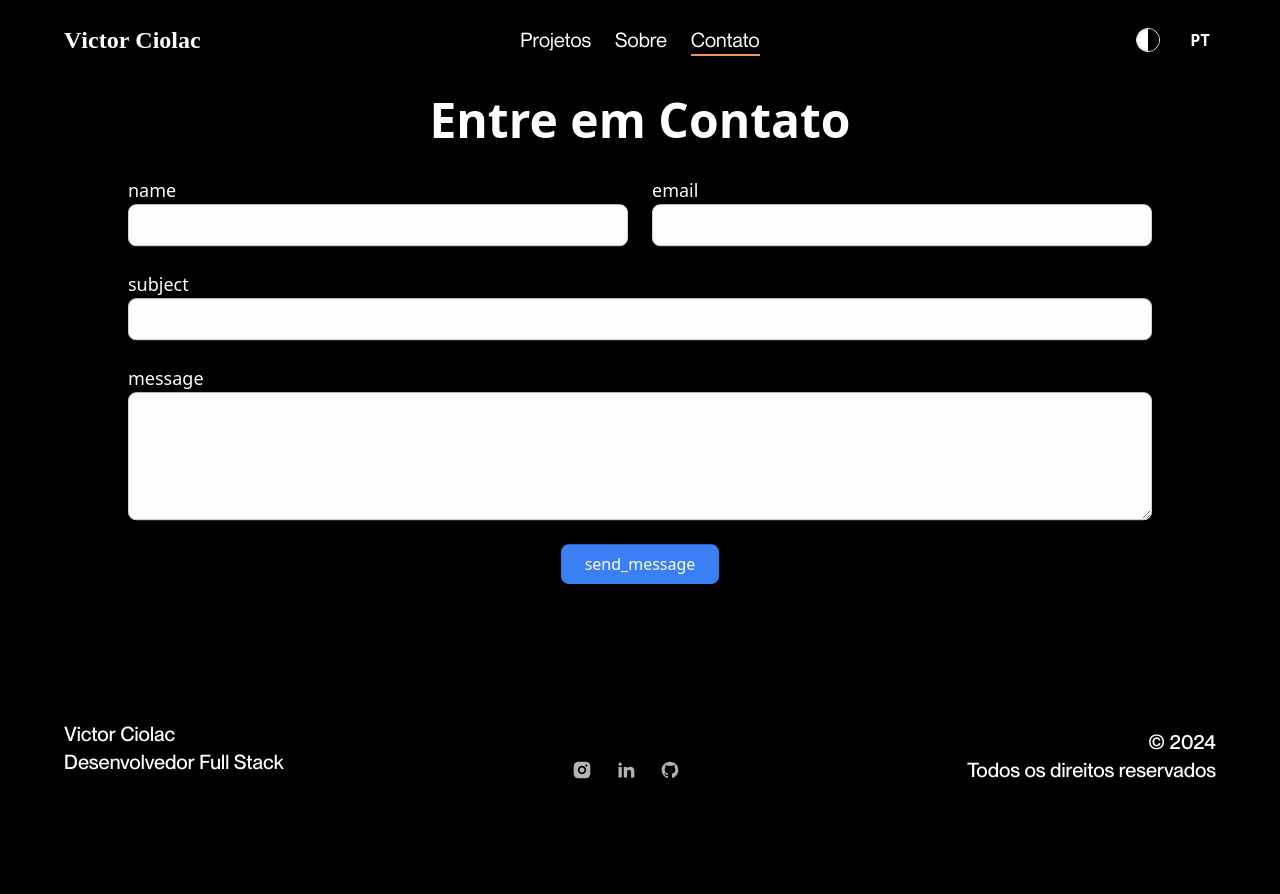
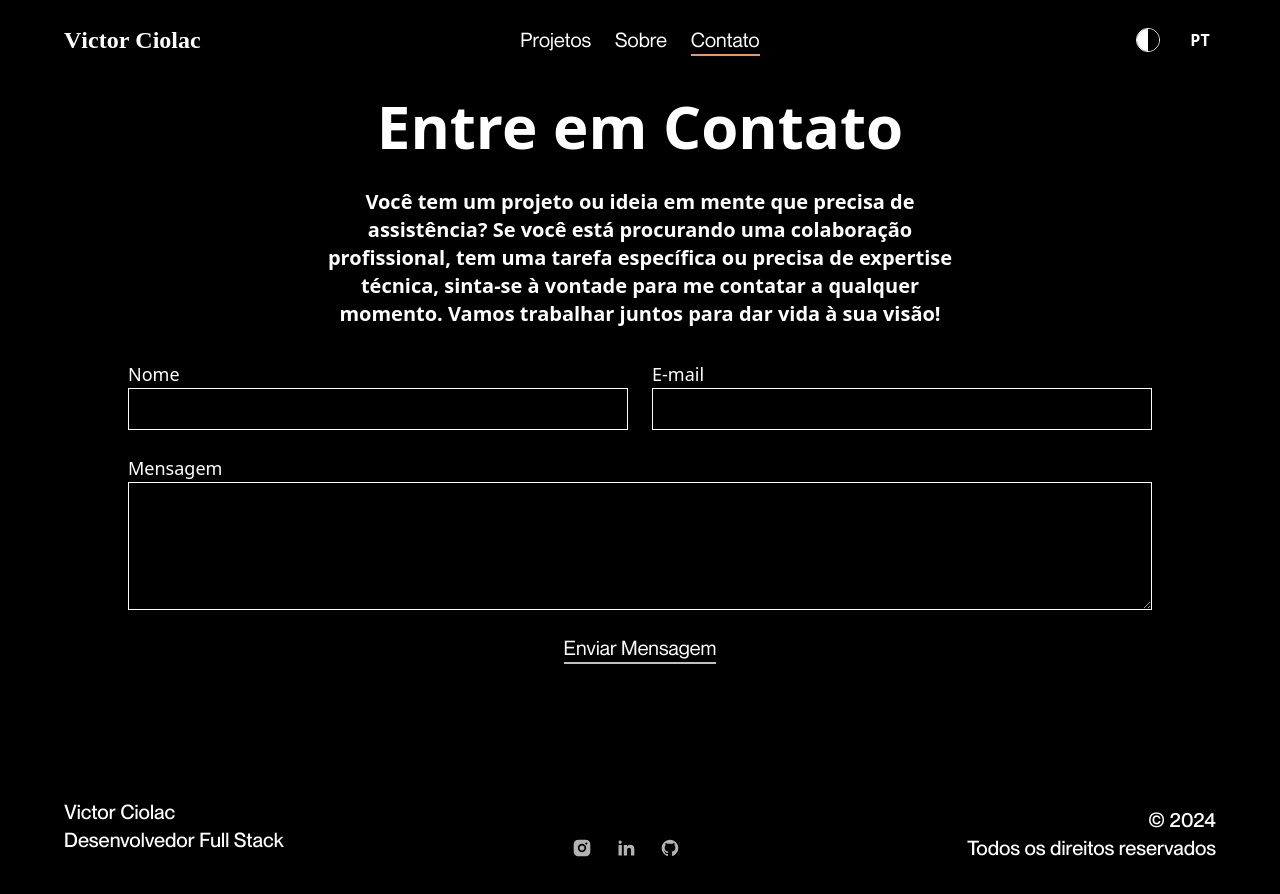
Before and after one commit to vCiolac/portfolio, a Next.js app: page /contact in a window 1280 px wide. Before the commit the page ends 816 px from the top, so only its background shows below. Built offline with nearby package versions, Linux system fonts and the light colour scheme.

Commit message:
mais updates

```diff
--- a/src/components/Templates/Contact/Contact.tsx
+++ b/src/components/Templates/Contact/Contact.tsx
@@ -1,4 +1,4 @@
-import { useEffect, useRef, useContext } from 'react';
+import { useEffect, useRef, useContext, useState } from 'react';
 import { useForm, SubmitHandler } from 'react-hook-form';
 import gsap from 'gsap';
 import { ScrollTrigger } from 'gsap/dist/ScrollTrigger';
@@ -10,7 +10,6 @@ gsap.registerPlugin(ScrollTrigger);
 interface IFormInput {
   name: string;
   email: string;
-  subject: string;
   message: string;
 }
 
@@ -18,48 +17,70 @@ const ContactPage = () => {
   const { t } = useLanguage();
   const { timeline } = useContext(TransitionContext);
   const formRef = useRef<HTMLDivElement | null>(null);
+  const sectionRef = useRef<HTMLDivElement | null>(null);
+  const headingRef = useRef<HTMLDivElement | null>(null);
+  const subheadingRef = useRef<HTMLDivElement | null>(null);
   const { register, handleSubmit, formState: { errors }, reset } = useForm<IFormInput>();
 
-  const onSubmit: SubmitHandler<IFormInput> = (data: IFormInput) => {
-    console.log(data);
-    reset();
+  const [loading, setLoading] = useState(false);
+  const [success, setSuccess] = useState<string | null>(null);
+
+  const onSubmit: SubmitHandler<IFormInput> = async (data: IFormInput) => {
+    setLoading(true);
+    setSuccess(null);
+    try {
+      const response = await fetch('https://tora-api.vercel.app/user/sendemail-portfolio', {
+        method: 'POST',
+        headers: {
+          'Content-Type': 'application/json',
+        },
+        body: JSON.stringify({
+          name: data.name,
+          email: data.email,
+          message: data.message,
+        }),
+      });
+
+      if (response.ok) {
+        setSuccess(t("send_success"));
+        reset();
+      } else {
+        setSuccess(t("send_error"));
+      }
+    } catch (error) {
+      setSuccess(t("send_error"));
+    } finally {
+      setLoading(false);
+    }
   };
 
   useEffect(() => {
-    if (formRef.current) {
-      gsap.fromTo(
-        formRef.current,
-        { opacity: 0, y: 50 },
-        {
-          opacity: 1,
-          y: 0,
-          duration: 1.2,
-          ease: 'power3.out',
-          scrollTrigger: {
-            trigger: formRef.current,
-            start: 'top 85%',
-            end: 'bottom 60%',
-            scrub: true,
-          },
-        }
-      );
+    if (sectionRef.current && headingRef.current && subheadingRef.current && formRef.current) {
+      // Animação de entrada para os textos e formulário
+      gsap.timeline()
+        .fromTo(sectionRef.current, { opacity: 0 }, { opacity: 1, duration: 1, delay: 0.5 })
+        .fromTo(headingRef.current, { opacity: 0, y: -50 }, { opacity: 1, y: 0, duration: 1, ease: 'power3.out', delay: 0.5 }, 0)
+        .fromTo(subheadingRef.current, { opacity: 0, y: -30 }, { opacity: 1, y: 0, duration: 1, ease: 'power3.out', delay: 0.5 }, 0.2)
+        .fromTo(formRef.current, { opacity: 0, scale: 0.8, rotation: -10 }, { opacity: 1, scale: 1, rotation: 0, delay: 0.5, duration: 1.5, ease: 'elastic.out(1, 0.5)' }, 0.4);
     }
 
+    // Nova animação de saída
     timeline.add(
       gsap.to(formRef.current, {
         opacity: 0,
-        y: 50,
-        duration: 1,
-        ease: 'power3.in',
+        scale: 0.8,
+        rotateX: -90,
+        duration: 1.5,
+        ease: 'expo.in',
       }),
       0
     );
   }, [timeline]);
 
   return (
-    <section className="py-24 dark:bg-offwhite text-white dark:text-black flex flex-col items-center">
-      <div className="text-5xl font-bold mb-8">{t('home_contact')}</div>
-
+    <section ref={sectionRef} className="py-24 dark:bg-offwhite text-white dark:text-black flex flex-col items-center">
+      <div ref={headingRef} className="text-4xl md:text-6xl font-bold mb-8 text-center">{t('home_contact')}</div>
+      <div ref={subheadingRef} className="text-md md:text-xl font-bold mb-8 text-center max-w-2xl px-4">{t('contact_phrase')}</div>
       <div ref={formRef} className="container mx-auto px-4 md:px-32">
         <form onSubmit={handleSubmit(onSubmit)} className="grid grid-cols-1 gap-6 md:grid-cols-2">
           <div className="flex flex-col">
@@ -67,39 +88,28 @@ const ContactPage = () => {
             <input
               id="name"
               type="text"
-              className="p-2 border border-gray-300 rounded-lg"
+              className="p-2 border border-white bg-black dark:border-black dark:bg-white dark:text-black text-white"
               {...register("name", { required: true })}
             />
             {errors.name && <span className="text-red-500">{t('name_required')}</span>}
           </div>
 
           <div className="flex flex-col">
-            <label htmlFor="email" className="text-lg">{t('email')}</label>
+            <label htmlFor="email" className="text-lg">E-mail</label>
             <input
               id="email"
               type="email"
-              className="p-2 border border-gray-300 rounded-lg"
+              className="p-2 border border-white bg-black dark:border-black dark:bg-white dark:text-black text-white"
               {...register("email", { required: true })}
             />
             {errors.email && <span className="text-red-500">{t('email_required')}</span>}
           </div>
 
           <div className="flex flex-col col-span-2">
-            <label htmlFor="subject" className="text-lg">{t('subject')}</label>
-            <input
-              id="subject"
-              type="text"
-              className="p-2 border border-gray-300 rounded-lg"
-              {...register("subject", { required: true })}
-            />
-            {errors.subject && <span className="text-red-500">{t('subject_required')}</span>}
-          </div>
-
-          <div className="flex flex-col col-span-2">
             <label htmlFor="message" className="text-lg">{t('message')}</label>
             <textarea
               id="message"
-              className="p-2 border border-gray-300 rounded-lg h-32"
+              className="p-2 border border-white bg-black dark:border-black dark:bg-white dark:text-black h-32 text-white"
               {...register("message", { required: true })}
             />
             {errors.message && <span className="text-red-500">{t('message_required')}</span>}
@@ -108,12 +118,19 @@ const ContactPage = () => {
           <div className="col-span-2 flex justify-center">
             <button
               type="submit"
-              className="bg-blue-500 text-white py-2 px-6 rounded-lg hover:bg-blue-700 transition duration-300"
+              className="text-lg md:text-xl font-neue animate-border dark:dark-animate-border"
+              disabled={loading}
             >
-              {t('send_message')}
+              {loading ? t('sending') : t('send_message')}
             </button>
           </div>
         </form>
+
+        {success && (
+          <div className={`mt-4 text-center text-lg ${success.includes('sucesso') ? 'text-green-500' : 'text-red-500'}`}>
+            {success}
+          </div>
+        )}
       </div>
     </section>
   );
--- a/src/components/Templates/WorksProjectsPage/WorksProjectsPage.tsx
+++ b/src/components/Templates/WorksProjectsPage/WorksProjectsPage.tsx
@@ -54,14 +54,14 @@ const WorksProjectsPage = () => {
         <div className="flex flex-col justify-start text-start mb-8">
           <button
             onClick={() => handleTabChange("works")}
-            className={`text-4xl md:text-7xl uppercase font-neue font-medium ${activeTab === "works" ? "text-white" : "text-gray-500"}`}
+            className={`text-4xl md:text-7xl uppercase font-neue font-medium ${activeTab === "works" ? "text-white dark:text-black" : "text-gray-500"}`}
           >
             {t("works")}
             <span className={`text-4xl px-1`}>({worksCount})</span>
           </button>
           <button
             onClick={() => handleTabChange("projects")}
-            className={`text-4xl md:text-7xl uppercase font-neue font-medium ${activeTab === "projects" ? "text-white" : "text-gray-500"}`}
+            className={`text-4xl md:text-7xl uppercase font-neue font-medium ${activeTab === "projects" ? "text-white  dark:text-black" : "text-gray-500"}`}
           >
             {t("projects")}
             <span className={`text-4xl px-1`}>({projectsCount})</span>
--- a/src/locales/translations.ts
+++ b/src/locales/translations.ts
@@ -1,3 +1,5 @@
+import { emit, send } from "process";
+
 export type Language = 'pt' | 'en';
 
 interface Translations {
@@ -64,9 +66,19 @@ export const translations: TranslationsByLanguage = {
     personal_project_description9: "Meu primeiro projeto em JavaScript, uma plataforma simples e divertida para criar e desenhar imagens com pixels.",
 
     // Contatos Home
+    name: 'Nome',
+    message: 'Mensagem',
+    send_message: 'Enviar Mensagem',
+    name_required: 'Nome é obrigatório',
+    message_required: 'Mensagem é obrigatória',
+    email_required: 'Email é obrigatório',
+    contact_phrase: 'Você tem um projeto ou ideia em mente que precisa de assistência? Se você está procurando uma colaboração profissional, tem uma tarefa específica ou precisa de expertise técnica, sinta-se à vontade para me contatar a qualquer momento. Vamos trabalhar juntos para dar vida à sua visão!',
     home_contact: "Entre em Contato",
     contact_title: "Fale Comigo",
     contact_description: "Estou sempre aberto a novos desafios e oportunidades. Entre em contato comigo para discutirmos como posso ajudar em seu projeto.",
+    sending: "Enviando...",
+    send_success: "Mensagem enviada com sucesso!",
+    send_error: "Erro ao enviar a mensagem. Tente novamente.",
     // SEO
     about_seo_title: "Sobre mim",
     about_description: "Descubra mais sobre Victor Ciolac, um desenvolvedor Full Stack apaixonado por tecnologia e inovação.",
@@ -132,6 +144,16 @@ export const translations: TranslationsByLanguage = {
     contact_title: "Get in Touch",
     contact_description: "I'm always open to new challenges and opportunities. Get in touch with me to discuss how I can help with your project.",
     // SEO
+    name: 'Name',
+    message: 'Message',
+    send_message: 'Send Message',
+    name_required: 'Name is required',
+    message_required: 'Message is required',
+    email_required: 'Email is required',
+    contact_phrase: "Do you have a project or idea in mind that you need assistance with? Whether you're looking for professional collaboration, have a specific task in mind, or need technical expertise, feel free to contact me anytime. Let's work together to bring your vision to life!",
+    sending: "Sending...",
+    send_success: "Message sent successfully!",
+    send_error: "Error sending message. Try again.",
     about_seo_title: "About me",
     about_description: "Discover more about Victor Ciolac, a Full Stack developer passionate about technology and innovation.",
     project_title: "Projects | Victor Ciolac",
```
